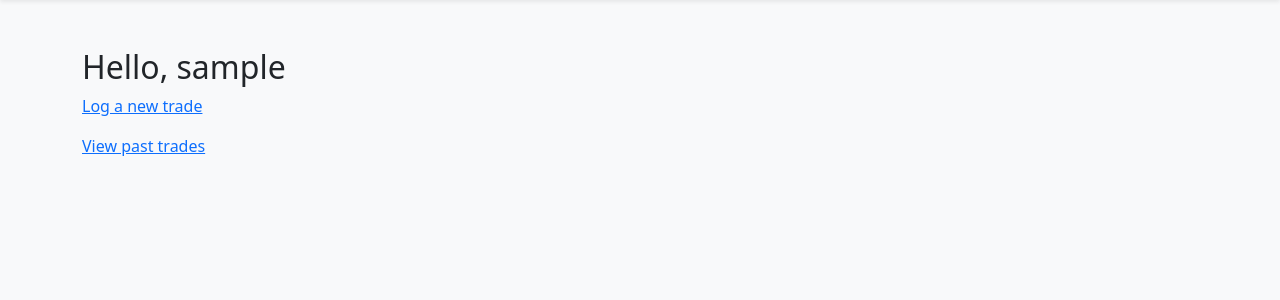
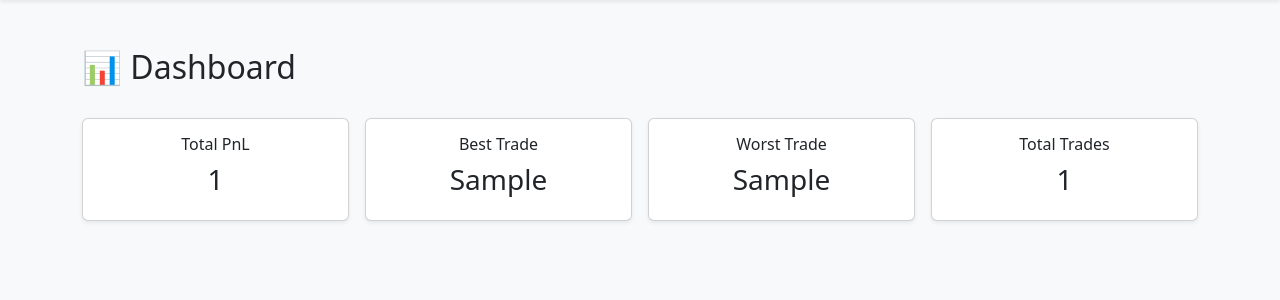
Before and after one commit to BeamingMonkey/option-journal-, a Flask app: template templates/dashboard.html in a window 1280 px wide. Shown: the part 56-356 px from the top of the page. Run offline with Flask 2, Linux system fonts and the light colour scheme; the visitor is signed in with stand-in values (Sample User, id 1); the template is opened without the code that fills it: most values are stand-ins (such as "Sample title", 1, 10 or a date in 2020); some libraries are stand-ins or nearby versions.

Commit message:
Update dashboard.html

```diff
--- a/templates/dashboard.html
+++ b/templates/dashboard.html
@@ -1,7 +1,10 @@
 {% extends "base.html" %}
-{% block title %}Dashboard{% endblock %}
 {% block content %}
-  <h2>Hello, {{ current_user.username }}</h2>
-  <p><a href="{{ url_for('log_trade') }}">Log a new trade</a></p>
-  <p><a href="{{ url_for('past_trades') }}">View past trades</a></p>
+<h2>📊 Dashboard</h2>
+<div class="row row-cols-1 row-cols-md-4 g-3 mt-3">
+  <div class="col"><div class="card text-center shadow-sm p-3"><h6>Total PnL</h6><h3>{{ stats.total_pnl }}</h3></div></div>
+  <div class="col"><div class="card text-center shadow-sm p-3"><h6>Best Trade</h6><h3>{{ stats.best_trade }}</h3></div></div>
+  <div class="col"><div class="card text-center shadow-sm p-3"><h6>Worst Trade</h6><h3>{{ stats.worst_trade }}</h3></div></div>
+  <div class="col"><div class="card text-center shadow-sm p-3"><h6>Total Trades</h6><h3>{{ stats.total_trades }}</h3></div></div>
+</div>
 {% endblock %}
```
